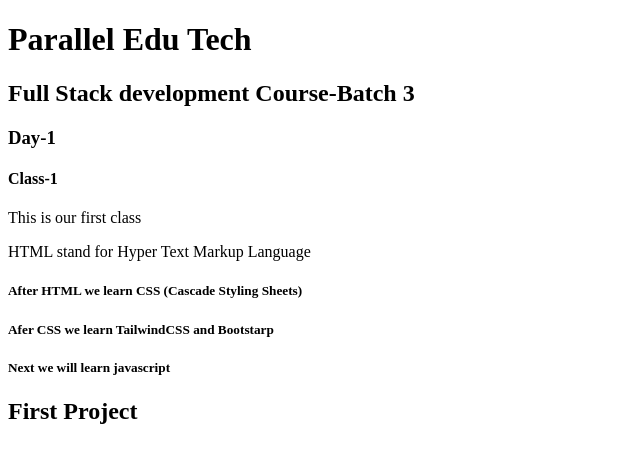
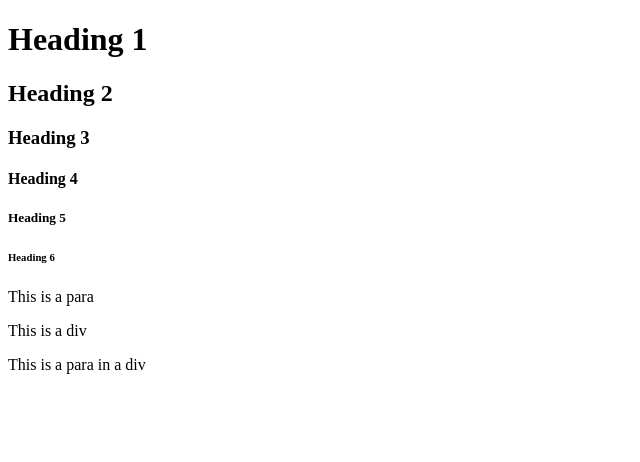
Before and after one commit to musharaf-07/Day-1, a plain HTML site: page Day-1/class-1.html in a window 1280 px wide. Shown: the whole page, without its empty margins (0-640 px from the left). Drawn offline with Linux system fonts and the light colour scheme.

Commit message:
first commit

```diff
--- a/Day-1/class-1.html
+++ b/Day-1/class-1.html
@@ -6,20 +6,17 @@
     <title>Day-1 | Class 1</title>
 </head>
 <body>
-    <h1>Parallel Edu Tech</h1>
-    <h2>Full Stack development Course-Batch 3</h2>
-    <h3>Day-1</h3>
-    <h4>Class-1</h4>
-    <p>This is our first class</p>
-    <div>
-        <p>HTML stand for Hyper Text Markup Language</p>
-        <h5>After HTML we learn CSS (Cascade Styling Sheets)</h5>
-        <h5>Afer CSS we learn TailwindCSS and Bootstarp</h5>
-        <h5>Next we will learn javascript</h5>
-        <h2>First Project</h2>
-
-
-
-    </div>
-</body>
-</html>
+    <body>
+        <h1>Heading 1</h1>
+        <h2>Heading 2</h2>
+        <h3>Heading 3</h3>
+        <h4>Heading 4</h4>
+        <h5>Heading 5</h5>
+        <h6>Heading 6</h6>
+        <p>This is a para</p>
+        <div>
+          This is a div
+          <p>This is a para in a div</p>
+        </div>
+      </body>
+    </html>
```
Also changed, not shown: Day-2/Class-1.html (added).
